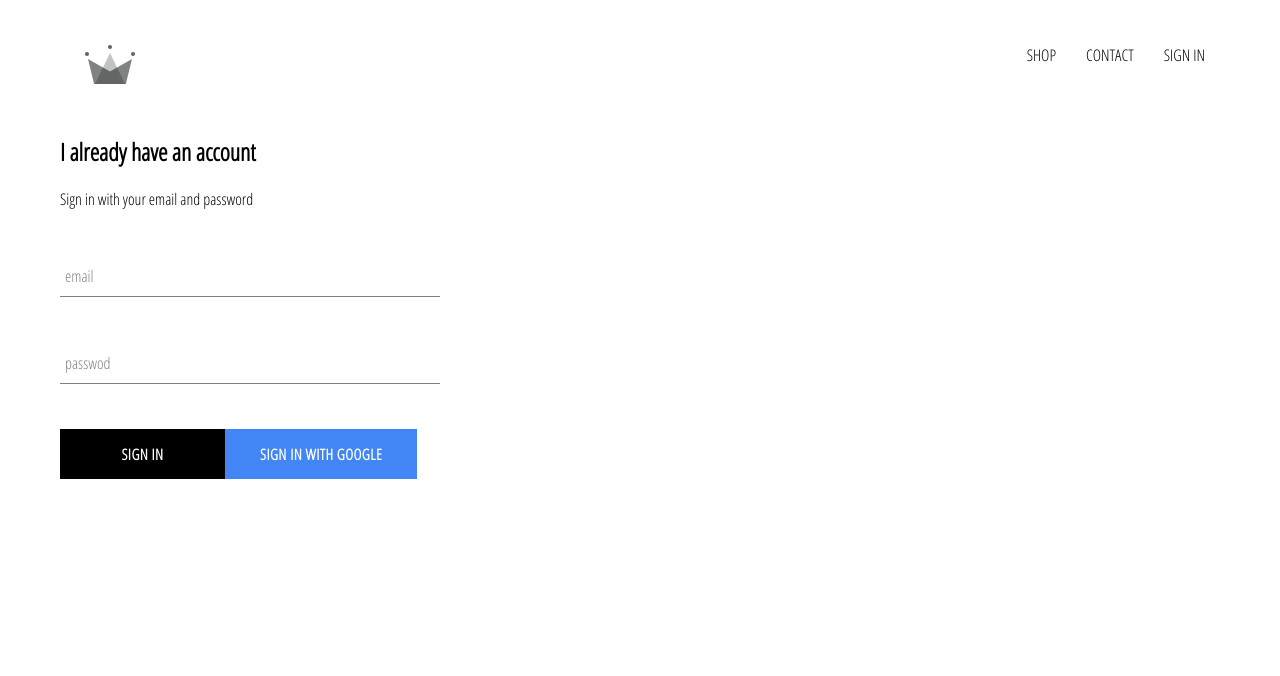
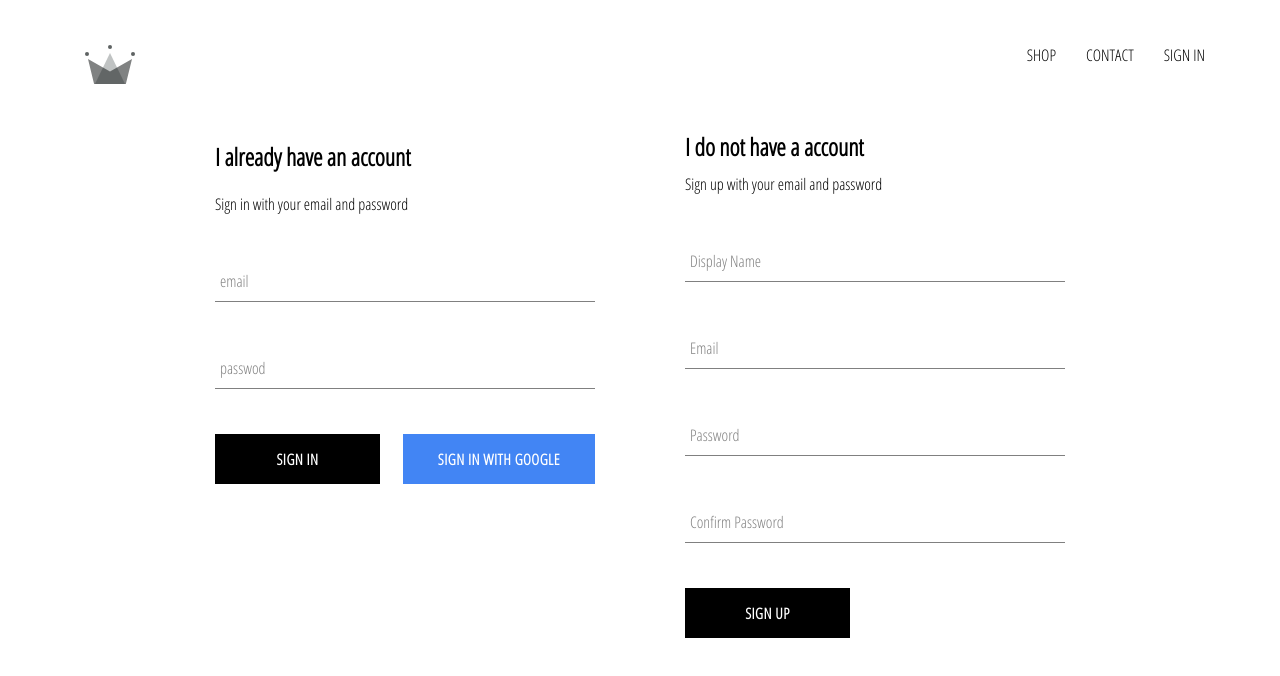
Before and after one commit to akkewacheiei/crwn-clothing, a React (Create React App) app: page /signin in a window 1280 px wide. Shown: the top 676 px of the page. Built offline with nearby package versions, Linux system fonts and the light colour scheme; no server answers.

Commit message:
เพิ่ม sing up

```diff
--- a/src/App.js
+++ b/src/App.js
@@ -5,7 +5,7 @@ import HomePage from './pages/homepage/hompage.component';
 import ShopPage from './pages/shop/shop.component';
 import SignInAndSignUpPage from './pages/sign-in-and-sign-up/sign-in-and-sign-up.component';
 import Header from './components/header/header.component';
-import { auth } from './firebase/firebase-utils';
+import { auth, createUserProfileDocument } from './firebase/firebase-utils';
 
 class App extends React.Component {
   constructor() {
@@ -19,10 +19,23 @@ class App extends React.Component {
   unsubscribeFromAuth = null ;
 
   componentDidMount() {
-    this.unsubscribeFromAuth = auth.onAuthStateChanged(user => {
-      this.setState({ currentUser: user });
+    this.unsubscribeFromAuth = auth.onAuthStateChanged(async userAuth => {
+      if (userAuth) {
+        const userRef = await createUserProfileDocument(userAuth);
 
-      console.log(user);
+        userRef.onSnapshot(snapShot => {
+          this.setState({
+            currentUser: {
+              id: snapShot.id,
+              ...snapShot.data()
+            }
+          });
+
+          console.log(this.state);
+        });
+      }
+
+      this.setState({ currentUser: userAuth });
     });
   }
 
--- a/src/components/sign-in/sign-in.component.jsx
+++ b/src/components/sign-in/sign-in.component.jsx
@@ -52,7 +52,7 @@ class SignIn extends React.Component {
             label='passwod'
             required
           />
-          <div className='button '>
+          <div className='buttons'>
             <CustomButton type="submit">Sign In</CustomButton>
             <CustomButton onClick={signInWithGoogle} isGoogleSignIn>
               Sign in with Google
--- /dev/null
+++ b/src/components/sign-up/sign-up.component.jsx
@@ -0,0 +1,103 @@
+import React from 'react';
+
+import FormInput from '../form-input/form-input.component';
+import CustomButton from '../custom-button/custom-button.component';
+
+import { auth, createUserProfileDocument } from '../../firebase/firebase-utils';
+
+import './sign-up.styles.scss';
+
+class SignUp extends React.Component {
+  constructor() {
+    super();
+
+    this.state = {
+      displayName: '',
+      email: '',
+      password: '',
+      confirmPassword: ''
+    }
+  }
+
+  handleSubmit = async event => {
+    event.preventDefault();
+
+    const { displayName, email, password, confirmPassword } = this.state;
+
+    if (password !== confirmPassword) {
+      alert("passwords don't match");
+      return;
+    }
+
+    try {
+      const { user } = await auth.createUserWithEmailAndPassword(
+        email,
+        password
+      );
+
+      await createUserProfileDocument(user, { displayName });
+
+      this.setState({
+        displayName: '',
+        email: '',
+        password: '',
+        confirmPassword: ''
+      });
+    } catch (error) {
+      console.error(error);
+    }
+  };
+
+  handleChange = event => {
+    const { name, value } = event.target;
+
+    this.setState({ [name]: value });
+  }
+
+  render() {
+    const { displayName, email, password, confirmPassword } = this.state;
+    return (
+      <div className='sign-up'>
+        <h2 className='title'>I do not have a account</h2>
+        <span>Sign up with your email and password</span>
+        <form className='sign-up-form' onSubmit={this.handleSubmit}>
+          <FormInput
+            type='text'
+            name='displayName'
+            value={displayName}
+            onChange={this.handleChange}
+            label='Display Name'
+            required
+          />
+          <FormInput
+            type='email'
+            name='email'
+            value={email}
+            onChange={this.handleChange}
+            label='Email'
+            required
+          />
+          <FormInput
+            type='password'
+            name='password'
+            value={password}
+            onChange={this.handleChange}
+            label='Password'
+            required
+          />
+          <FormInput
+            type='password'
+            name='confirmPassword'
+            value={confirmPassword}
+            onChange={this.handleChange}
+            label='Confirm Password'
+            required
+          />
+          <CustomButton type='submit'>SIGN UP</CustomButton>
+        </form>
+      </div>
+    )
+  }
+}
+
+export default SignUp;
--- /dev/null
+++ b/src/components/sign-up/sign-up.styles.scss
@@ -0,0 +1,9 @@
+.sign-up {
+  display: flex;
+  flex-direction: column;
+  width: 380px;
+
+  .title {
+    margin: 10px 0;
+  }
+}
--- a/src/firebase/firebase-utils.js
+++ b/src/firebase/firebase-utils.js
@@ -13,6 +13,32 @@ const config = {
   measurementId: "G-FE12BQ9VC0"
 };
 
+export const createUserProfileDocument = async (userAuth, additionalData) => {
+  if (!userAuth) return;
+
+  const userRef = firestore.doc(`users/${userAuth.uid}`);
+
+  const snapShot = await userRef.get();
+
+  if(!snapShot.exists){
+    const { displayName, email } = userAuth;
+    const createdAt = new Date();
+
+    try {
+      await userRef.set({
+        displayName,
+        email,
+        createdAt,
+        ...additionalData
+      })
+    } catch (error) {
+      console.log('error creating user', error.message);
+    }
+  }
+
+  return userRef;
+};
+
 firebase.initializeApp(config);
 
 export const auth = firebase.auth();
--- a/src/pages/sign-in-and-sign-up/sign-in-and-sign-up.component.jsx
+++ b/src/pages/sign-in-and-sign-up/sign-in-and-sign-up.component.jsx
@@ -1,12 +1,14 @@
 import React from 'react';
 
 import SignIn from '../../components/sign-in/sign-in.component';
+import SignUp from '../../components/sign-up/sign-up.component';
 
 import './sign-in-and-sign-up.styles.scss';
 
 const SignInAndSignUpPage = () => (
   <div className='sign-in-and-sign-up'>
     <SignIn />
+    <SignUp />
   </div>
 )
 
--- a/src/pages/sign-in-and-sign-up/sign-in-and-sign-up.styles.scss
+++ b/src/pages/sign-in-and-sign-up/sign-in-and-sign-up.styles.scss
@@ -0,0 +1,6 @@
+.sign-in-and-sign-up {
+  width: 850px;
+  display: flex;
+  justify-content: space-between;
+  margin: 30px auto;
+}
```
Also changed, not shown: src/test.js (added, +8 -0 lines).
